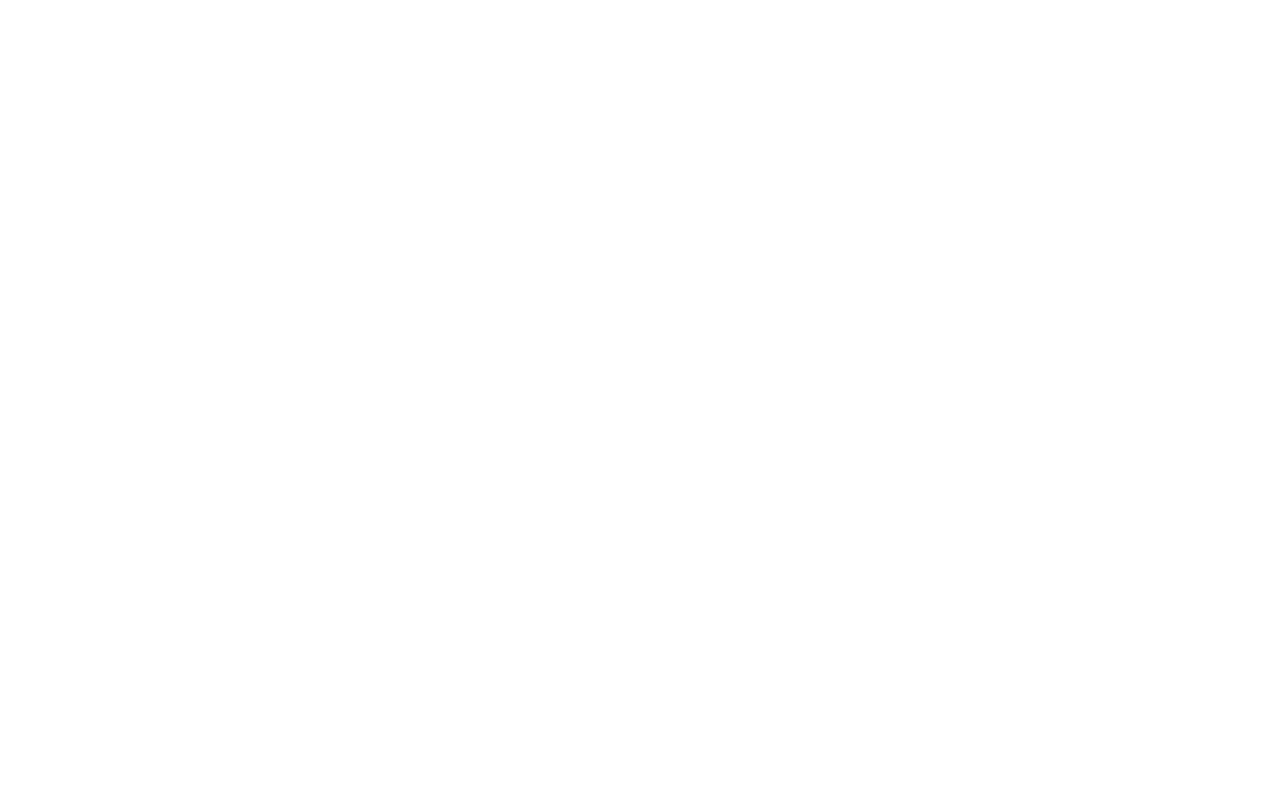
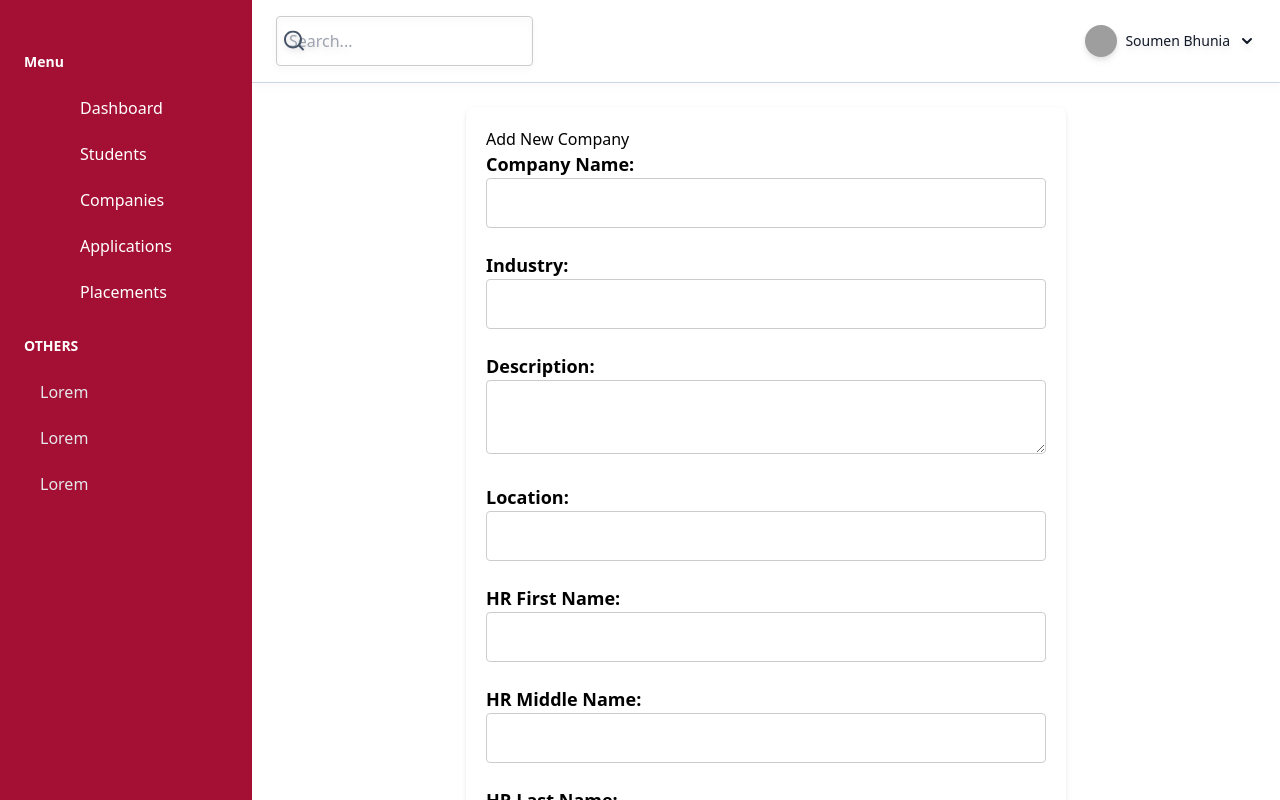
Before and after one commit to soumen974/PMS-frontend, a React (Create React App) app: page /Admin/Addcompany in a window 1280 px wide. Before the commit this address had no page. Built offline with nearby package versions, Linux system fonts and the light colour scheme; grey boxes are pictures that could not be loaded.

Commit message:
add company complete

```diff
--- a/package.json
+++ b/package.json
@@ -15,11 +15,13 @@
     "@testing-library/react": "^13.4.0",
     "@testing-library/user-event": "^13.5.0",
     "apexcharts": "^3.48.0",
+    "axios": "^1.6.8",
     "next": "^14.1.4",
     "prop-types": "^15.8.1",
     "react": "^18.2.0",
     "react-apexcharts": "^1.4.1",
     "react-dom": "^18.2.0",
+    "react-icons": "^5.0.1",
     "react-router-dom": "^6.22.1",
     "react-scripts": "5.0.1",
     "react-slick": "^0.30.2",
--- a/src/App.js
+++ b/src/App.js
@@ -16,6 +16,10 @@
 import SettingHr from './users/hr/pages/SettingHr';
 import Apply from './users/student/pages/Apply';
 import Setting from './users/student/pages/Setting';
+import AddStudent from './users/admin/pages/AddStudent';
+import AddCompany from "./users/admin/pages/AddCompany";
+
+
 
 
 
@@ -37,8 +41,8 @@
             <Route path="/Student/profile" element={<Profile />} />
             <Route path="/Student/setting" element={<Setting />} />
             <Route path="/StudentHome" element={<StudentHome />} />
+            <Route path="/Student/Home" element={<StudentHome />} />
           </Route>
-          <Route path="/Student/Home" element={<StudentHome />} />
 
           {/* HR Links */}
           <Route path="/HR" element={<HrLandingLayout />}>
@@ -52,8 +56,9 @@
           <Route path="/Admin" element={<AdminLandingLayout />}>
             <Route path="/Admin/home" element={<AdminHome />} />
             <Route path="/Admin/Companies" element={<Companies />} />
+            <Route path="/Admin/Addstudent" element={<AddStudent />} />\
+            <Route path="/Admin/Addcompany" element={<AddCompany />} />
           </Route>
-          <Route path="/profile" element={<Profile />}></Route>
         </Routes>
       </BrowserRouter>
       {/* <AddStudent /> */}
--- /dev/null
+++ b/src/users/admin/pages/AddCompany.css
@@ -0,0 +1,102 @@
+/* Header */
+.header {
+    background-color: hsl(2, 91%, 32%);
+    color: #fff;
+    padding: 20px;
+    display: flex;
+    justify-content: space-between;
+    align-items: center;
+}
+
+/* Add Company Button */
+.add-company-btn {
+    background-color: #050505;
+    color: #fff;
+    border: none;
+    padding: 12px 24px;
+    border-radius: 5px;
+    cursor: pointer;
+    transition: background-color 0.3s ease;
+}
+
+.add-company-btn:hover {
+    background-color: #218838;
+}
+
+/* Company Table */
+.company-table {
+    width: 100%;
+    border-collapse: collapse;
+    margin-top: 20px;
+}
+
+.company-table th,
+.company-table td {
+    border: 1px solid #ddd;
+    padding: 12px;
+}
+
+.company-table th {
+    background-color: #f2f2f2;
+    text-align: left;
+}
+
+/* Company Form Container */
+.company-form-container {
+    max-width: 600px;
+    margin: 0 auto;
+    padding: 20px;
+    border-radius: 8px;
+    box-shadow: 0 2px 4px rgba(0, 0, 0, 0.1);
+}
+
+/* Company Form */
+.company-form {
+    display: flex;
+    flex-direction: column;
+}
+
+/* Form Group */
+.form-group {
+    margin-bottom: 24px;
+}
+
+/* Label */
+label {
+    margin-bottom: 8px;
+    font-size: 18px;
+    font-weight: bold;
+}
+
+/* Inputs and Textarea */
+input[type='text'],
+input[type='email'],
+textarea {
+    width: 100%;
+    padding: 12px;
+    border: 1px solid #ccc;
+    border-radius: 4px;
+    transition: border-color 0.3s ease;
+}
+
+input[type='text']:focus,
+input[type='email']:focus,
+textarea:focus {
+    border-color: #007bff;
+    outline: none;
+}
+
+/* Submit Button */
+button[type='submit'] {
+    padding: 12px 24px;
+    background-color: #007bff;
+    color: #fff;
+    border: none;
+    border-radius: 5px;
+    cursor: pointer;
+    transition: background-color 0.3s ease;
+}
+
+button[type='submit']:hover {
+    background-color: #0056b3;
+}
--- /dev/null
+++ b/src/users/admin/pages/AddCompany.jsx
@@ -0,0 +1,142 @@
+import React, { useState } from "react";
+import axios from "axios";
+import "./AddCompany.css";
+
+const AddCompany = () => {
+  const [name, setName] = useState("");
+  const [industry, setIndustry] = useState("");
+  const [description, setDescription] = useState("");
+  const [location, setLocation] = useState("");
+  const [hrFirstName, setHrFirstName] = useState("");
+  const [hrMiddleName, setHrMiddleName] = useState("");
+  const [hrLastName, setHrLastName] = useState("");
+  const [hrEmail, setHrEmail] = useState("");
+
+  const handleSubmit = async (e) => {
+    e.preventDefault();
+
+    try {
+      const response = await axios.post(
+        "http://localhost:8080/api/admin/addCompany",
+        {
+          name: name,
+          industry: industry,
+          description: description,
+          location: location,
+          hr: {
+            firstName: hrFirstName,
+            middleName: hrMiddleName,
+            lastName: hrLastName,
+            email: hrEmail,
+          },
+        }
+      );
+
+      console.log("Response:", response.data);
+
+      // Clear form after successful submission
+      setName("");
+      setIndustry("");
+      setDescription("");
+      setLocation("");
+      setHrFirstName("");
+      setHrMiddleName("");
+      setHrLastName("");
+      setHrEmail("");
+    } catch (error) {
+      console.error("Error:", error);
+    }
+  };
+
+  return (
+    <div className="company-form-container">
+      <h2>Add New Company</h2>
+      <form onSubmit={handleSubmit} className="company-form">
+        <div className="form-group">
+          <label htmlFor="name">Company Name:</label>
+          <input
+            type="text"
+            id="name"
+            value={name}
+            onChange={(e) => setName(e.target.value)}
+          />
+        </div>
+
+        <div className="form-group">
+          <label htmlFor="industry">Industry:</label>
+          <input
+            type="text"
+            id="industry"
+            value={industry}
+            onChange={(e) => setIndustry(e.target.value)}
+          />
+        </div>
+
+        <div className="form-group">
+          <label htmlFor="description">Description:</label>
+          <textarea
+            id="description"
+            value={description}
+            onChange={(e) => setDescription(e.target.value)}
+          />
+        </div>
+
+        <div className="form-group">
+          <label htmlFor="location">Location:</label>
+          <input
+            type="text"
+            id="location"
+            value={location}
+            onChange={(e) => setLocation(e.target.value)}
+          />
+        </div>
+
+        <div className="form-group">
+          <label htmlFor="hrFirstName">HR First Name:</label>
+          <input
+            type="text"
+            id="hrFirstName"
+            value={hrFirstName}
+            onChange={(e) => setHrFirstName(e.target.value)}
+          />
+        </div>
+
+        <div className="form-group">
+          <label htmlFor="hrMiddleName">HR Middle Name:</label>
+          <input
+            type="text"
+            id="hrMiddleName"
+            value={hrMiddleName}
+            onChange={(e) => setHrMiddleName(e.target.value)}
+          />
+        </div>
+
+        <div className="form-group">
+          <label htmlFor="hrLastName">HR Last Name:</label>
+          <input
+            type="text"
+            id="hrLastName"
+            value={hrLastName}
+            onChange={(e) => setHrLastName(e.target.value)}
+          />
+        </div>
+
+        <div className="form-group">
+          <label htmlFor="hrEmail">HR Email:</label>
+          <input
+            type="email"
+            id="hrEmail"
+            value={hrEmail}
+            onChange={(e) => setHrEmail(e.target.value)}
+          />
+        </div>
+
+        <button className="add-company-btn" type="submit">
+          Add Company
+        </button>
+      </form>
+    </div>
+  );
+};
+
+export default AddCompany;
```
Also changed, not shown: 1 other file (tests, documents, lock files or other folders).
